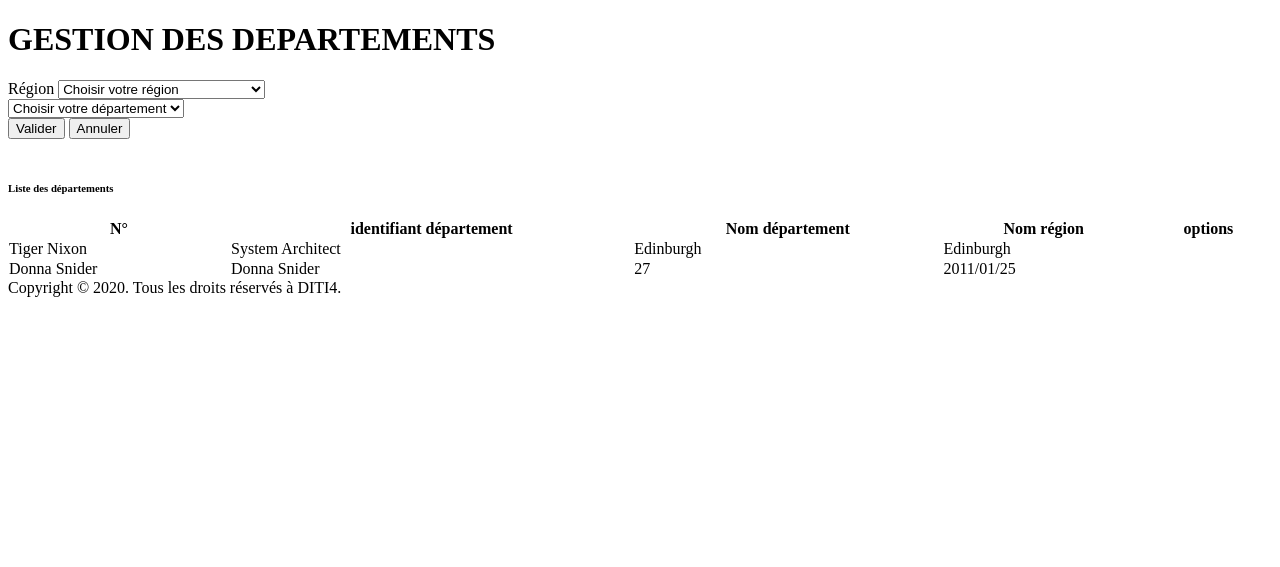
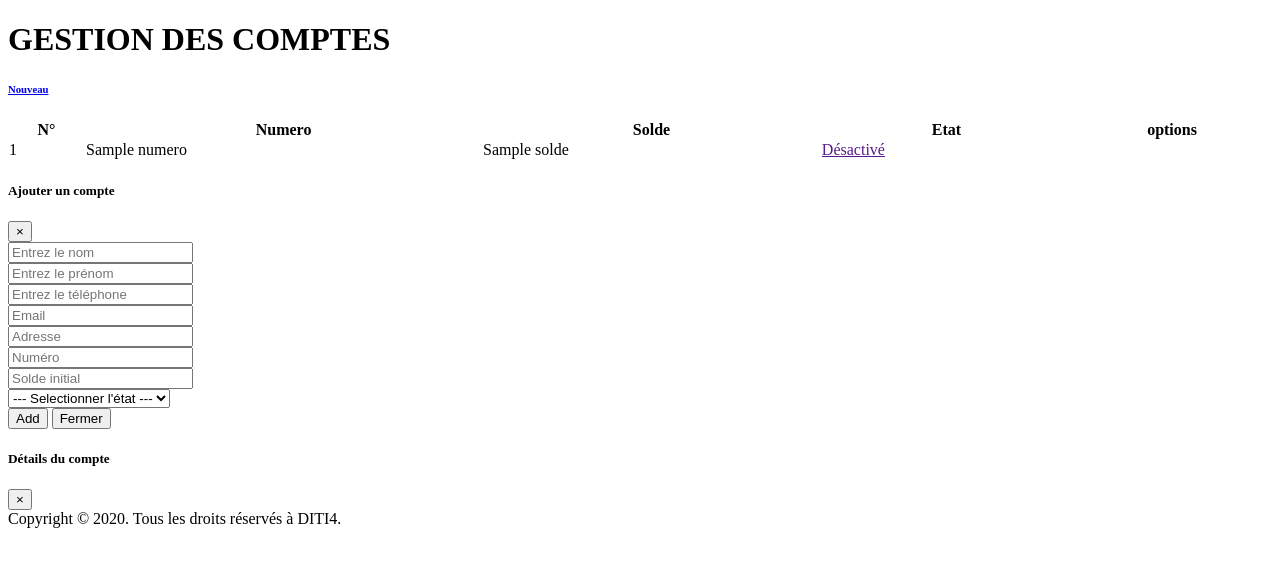
Before and after one commit to einsarr/BanqueDuPeupleORM, a PHP site: the page made by src/view/comptes/lister.php in a window 1280 px wide. Shown: the top 567 px of the page. Run offline with PHP 8.4, Linux system fonts and the light colour scheme; data comes from the database, SQL or seed files in the repository; tables that the repository leaves empty hold one stand-in row (values such as "Sample post"); the template is opened without the code that fills it: most values are stand-ins (such as "Sample title", 1, 10 or a date in 2020).

Commit message:
CRUD CLIENT COMPTE

```diff
--- a/src/model/ClientDb.php
+++ b/src/model/ClientDb.php
@@ -9,10 +9,10 @@ class ClientDb extends Model
                     ->createQuery("SELECT cl FROM client cl")
                     ->getResult();
     }
-    public function findById($idClient)
+    public function findById($idC)
     {
         return $this->entityManager
-                    ->createQuery("SELECT cl FROM client cl WHERE cl.id='$idClient'")
+                    ->createQuery("SELECT cl FROM client cl WHERE cl.id=$idC")
                     ->getResult();
     }
     public function add($nomR)
--- a/src/view/assets/footer.php
+++ b/src/view/assets/footer.php
@@ -82,6 +82,36 @@ var base_url = "<?php echo $base_url; ?>";
 			});
 			$('#dataModal').modal("show");
 		});
+        $('.view_compte').click(function(){
+			var id_compte = $(this).attr("id");
+			$.ajax({
+				url:base_url+"Compte/select/"+id_compte,
+				method:"POST",
+				data:{id_compte:id_compte},
+				success:function(data){
+					$('#compte_details').html(data);
+					$('#dataModal').modal("show");
+				}
+			});
+			$('#dataModal').modal("show");
+		});
+
+        $('.addCompte').click(function(){
+          var idClient = $(this).attr("id");
+          $.ajax({
+              url:base_url+"Compte/saveAdd/"+idClient,
+              method:"post",
+              data: $('form').serialize(),
+              dataType:"text",
+              success:function(strMessage){
+                  $('#myModalAddCompte').modal('hide');
+                  $('#message').text(strMessage);
+              },
+              error: function (errormessage) {
+                  alert(errormessage.responseText);
+              }
+          });
+      });
 
   })
   //Validation using jquery
@@ -143,7 +173,9 @@ function validate() {
     else {
         $('#etat').css('border-color', 'lightgrey');
     }
+
     return isValid;
 }
 
+
 </script>
--- a/src/view/assets/sideBar.php
+++ b/src/view/assets/sideBar.php
@@ -35,7 +35,6 @@
   </a>
   <div id="collapseTwo" class="collapse" aria-labelledby="headingTwo" data-parent="#accordionSidebar">
     <div class="bg-white py-2 collapse-inner rounded">
-      <a class="collapse-item" href="<?php echo $base_url.'Compte/add' ?>">Ajouter</a>
       <a class="collapse-item" href="<?php echo $base_url.'Compte/index' ?>">Lister</a>
     </div>
   </div>
--- a/src/view/comptes/lister.php
+++ b/src/view/comptes/lister.php
@@ -1,49 +1,19 @@
-<?php
-	function chargerRegion()
-	{
-		$connect = mysqli_connect("localhost","root","","ajax_crud");
-		$output = '';
-		$sql = "SELECT * FROM region ORDER BY nomR";
-		$result = mysqli_query($connect, $sql);
-		while($row = mysqli_fetch_array($result))
-		{
-			$output .='<option value="'.$row["idR"].'">'.$row["nomR"].'</option>';
-		}
-		return $output;
-  }
+<div class="container-fluid">
 
+    <h1 class="h3 mb-4 text-gray-800">GESTION DES COMPTES</h1>
 
-?>
+       <!-- DataTales Example -->
+       <div class="card shadow mb-4">
+         <div id="message">
 
-<div class="container-fluid">
-<div class="col-md-6">
-    <h1 class="h3 mb-4 text-gray-800">GESTION DES DEPARTEMENTS</h1>
-     <div id="message" class="text-success"></div>
-      <form method="post">
-        <div class="form">
-            <div class="form-group">
-              <label for="region_id">Région</label>
-              <select name="region" id="region" class="form-control">
-                <option value="">Choisir votre région</option>
-                <?php echo chargerRegion(); ?>
-              </select>
-            </div>
-            <div class="form-group">
-              <select name="departement" id="departement" class="form-control">
-                <option value="">Choisir votre département</option>
-              </select>
-            </div>
-            <div class="form-group">
-              <button type="submit" class="btn btn-primary" id="insertD">Valider</button>
-              <button type="reset" class="btn btn-danger">Annuler</button>
-            </div>
-          </div>
-      </form>
-  </div><br>
-         <!-- DataTales Example -->
-       <div class="card shadow mb-4">
+         </div>
             <div class="card-header py-3">
-              <h6 class="m-0 font-weight-bold text-primary">Liste des départements</h6>
+              <h6 class="m-0 font-weight-bold text-primary">
+                <a  href="#" data-toggle="modal" data-target="#myModal" class="btn btn-primary">
+                  <i class="fas fa-plus"></i>
+                  Nouveau
+                </a>
+              </h6>
             </div>
             <div class="card-body">
               <div class="table-responsive">
@@ -51,38 +21,105 @@
                   <thead>
                     <tr>
                       <th>N°</th>
-                      <th>identifiant département</th>
-                      <th>Nom département</th>
-                      <th>Nom région</th>
+                      <th>Numero</th>
+                      <th>Solde</th>
+                      <th>Etat</th>
                       <th>options</th>
                     </tr>
                   </thead>
                   <tbody>
+                  <?php $num=1;foreach($data as $key=>$value) : ?>
                     <tr>
-                      <td>Tiger Nixon</td>
-                      <td>System Architect</td>
-                      <td>Edinburgh</td>
-                      <td>Edinburgh</td>
+                      <td><?php echo $num++; ?></td>
+                      <td><?php echo $value->getNumero() ?></td>
+                      <td><?php echo $value->getSolde() ?></td>
                       <td>
-                          <a href="" class="btn btn-danger" onclick="return confirm('Etes-vous sûre de vouloir supprimer la région?')"><span class="fas fa-trash"></span></a>
-                          <a href="" class="btn btn-warning"><span class="fas fa-edit"></span></a>
-                          <a href="" class="btn btn-info"><span class="fas fa-eye"></span></a>
+                          <?php
+                          if($value->getEtat()==1):
+                            echo "<a href='' class='text-success'>Activé</a>";
+                          else:
+                            echo "<a href='' class='text-danger'>Désactivé</a>";
+                          endif;
+                          ?>
+                      </td>
+                      <td>
+                          <a href="<?php echo $base_url."Compte/delete/".$value->getId() ?>" class="btn btn-danger" onclick="return confirm('Etes-vous sûre de vouloir supprimer la région?')"><span class="fas fa-trash"></span></a>
+                          <a href="<?php echo $base_url."Compte/edit/".$value->getId() ?>" class="btn btn-warning"><span class="fas fa-edit"></span></a>
+                          <a href="" id="<?php echo $value->getId() ?>" class="btn btn-info view_compte" data-toggle="modal" data-target="#dataModal"><span class="fas fa-eye"></span></a>
+                          <a href="" id="<?php echo $base_url."Compte/addCompteClient/".$value->getId() ?>" class="btn btn-success"><span class="fas fa-plus"></span></a>
                       </td>
                     </tr>
-                    <tr>
-                      <td>Donna Snider</td>
-                      <td>Donna Snider</td>
-                      <td>27</td>
-                      <td>2011/01/25</td>
-                      <td>
-                          <a href="" class="btn btn-danger" onclick="return confirm('Etes-vous sûre de vouloir supprimer la région?')"><span class="fas fa-trash"></span></a>
-                          <a href="" class="btn btn-warning"><span class="fas fa-edit"></span></a>
-                          <a href="" class="btn btn-info"><span class="fas fa-eye"></span></a>
-                      </td>
-                    </tr>
+                    <?php endforeach; ?>
                   </tbody>
                 </table>
               </div>
             </div>
           </div>
 </div>
+
+<div class="modal fade" id="myModal" tabindex="-1" role="dialog" aria-labelledby="exampleModalLabel" aria-hidden="true">
+    <div class="modal-dialog" role="document">
+      <div class="modal-content">
+        <div class="modal-header">
+          <h5 class="modal-title" id="exampleModalLabel">Ajouter un compte</h5>
+          <button class="close" type="button" data-dismiss="modal" aria-label="Close">
+            <span aria-hidden="true" class="text-danger">×</span>
+          </button>
+        </div>
+        <div class="modal-body">
+          <form>
+            <div class="form">
+                <div class="form-group">
+                  <input type="text" class="form-control" placeholder="Entrez le nom" id="nom" name="nom">
+                </div>
+                <div class="form-group">
+                  <input type="text" class="form-control" placeholder="Entrez le prénom" id="prenom" name="prenom">
+                </div>
+                <div class="form-group">
+                  <input type="text" class="form-control" placeholder="Entrez le téléphone" id="telephone" name="telephone">
+                </div>
+                <div class="form-group">
+                  <input type="text" class="form-control" placeholder="Email" id="email" name="email">
+                </div>
+                <div class="form-group">
+                  <input type="text" class="form-control" placeholder="Adresse" id="adresse" name="adresse">
+                </div>
+                <div class="form-group">
+                  <input type="text" class="form-control" placeholder="Numéro" id="numero" name="numero">
+                </div>
+                <div class="form-group">
+                  <input type="text" class="form-control" placeholder="Solde initial" id="solde" name="solde">
+                </div>
+                <div class="form-group">
+                  <select id="etat" class="form-control" name="etat">
+                  <option value="">--- Selectionner l'état ---</option>
+                      <option value="1">Activé</option>
+                      <option value="0">Désactivé</option>
+                  </select>
+                </div>
+                <div class="modal-footer">
+                    <button type="button" class="btn btn-primary" id="insert">Add</button>
+                    <button type="button" class="btn btn-primary" id="btnUpdate"style="display:none;">Update</button>
+                    <button type="button" class="btn btn-danger" data-dismiss="modal">Fermer</button>
+                </div>
+              </div>
+            </form>
+          </div>
+      </div>
+    </div>
+  </div>
+
+
+  <div id="dataModal" class="modal fade" tabindex="-1" role="dialog" aria-labelledby="exampleModalLabel" aria-hidden="true">
+	<div class="modal-dialog" role="document">
+		<div class="modal-content">
+        <div class="modal-header">
+          <h5 class="modal-title" id="exampleModalLabel">Détails du compte</h5>
+          <button class="close" type="button" data-dismiss="modal" aria-label="Close">
+            <span aria-hidden="true" class="text-danger">×</span>
+          </button>
+        </div>
+			<div class="modal-body" id="compte_details"></div>
+		</div>
+	</div>
+</div>
```
Also changed, not shown: src/controller/ClientController.php (+14 -0 lines), src/controller/CompteController.php (+40 -0 lines), src/model/CompteDb.php (+19 -6 lines), src/view/clients/add.php (added, +29 -0 lines), src/view/clients/lister.php (+9 -10 lines), src/view/comptes/add.php (deleted, +0 -110 lines).
